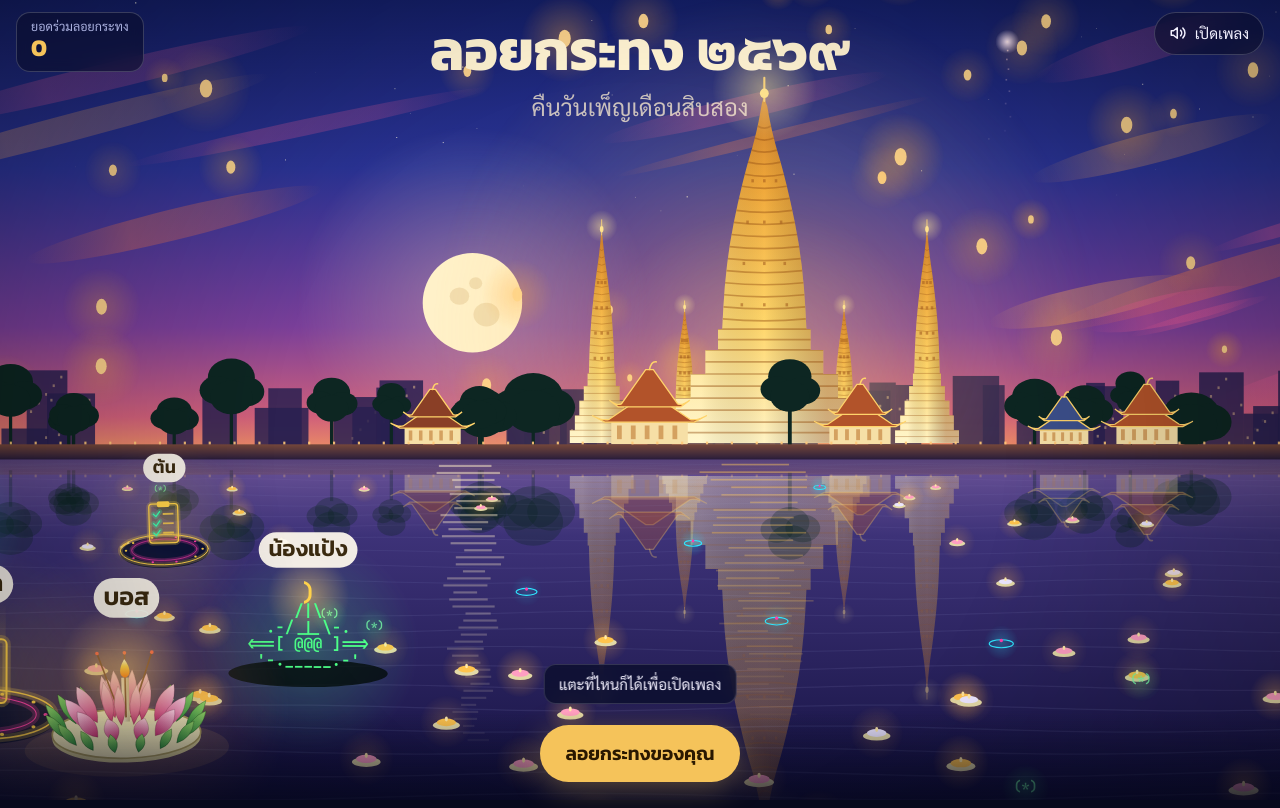
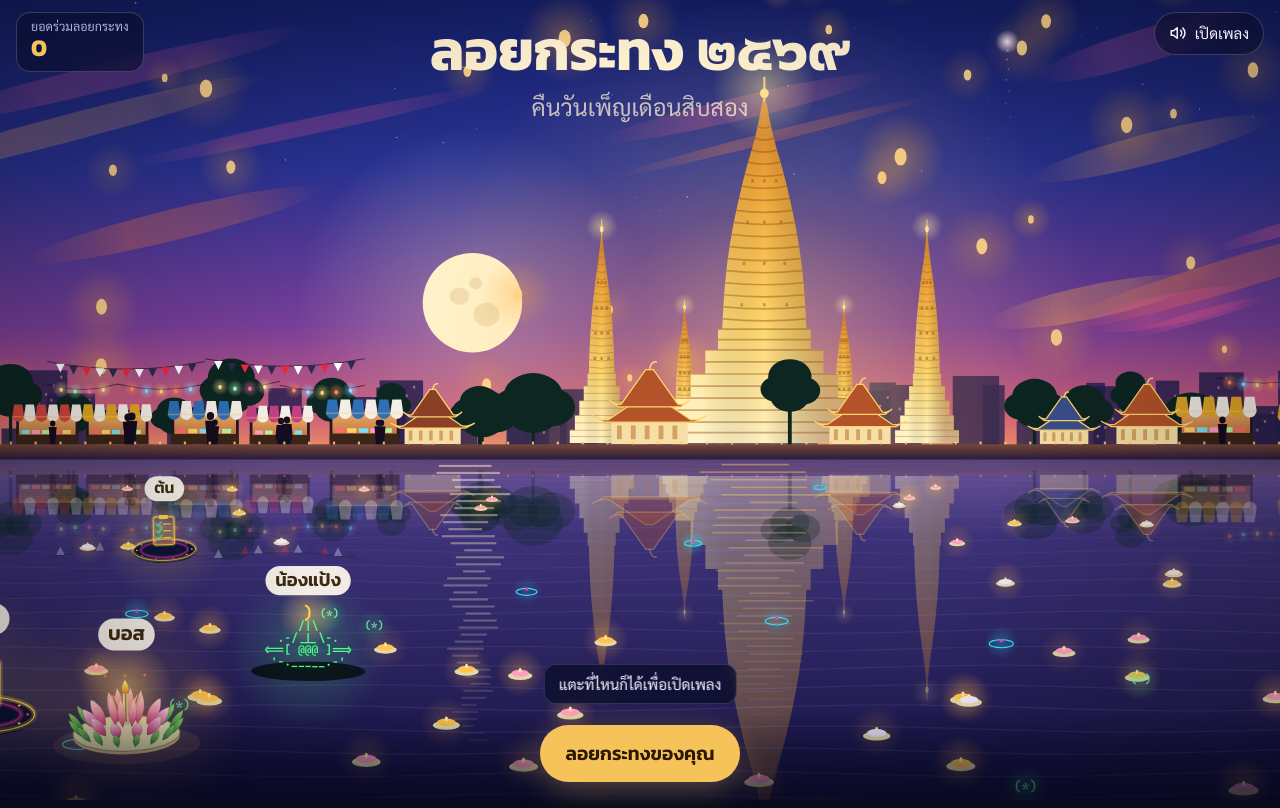
Before and after one commit to PhiraponT99/loyloykrathong, a plain HTML site: page index.html in a window 1280 px wide. Drawn offline with Linux system fonts and the light colour scheme; animation ran at ten frames a second.

Commit message:
Add a temple-fair riverbank and restore krathong size
Market stalls with striped awnings, festoon lights, Thai-flag bunting
and strolling people line the bank on both sides of Wat Arun, with a
turning Ferris wheel on wide screens. Krathongs go back to their
original size on wide screens.

Co-Authored-By: Claude Opus 5.5 <noreply@anthropic.com>
Claude-Session: https://claude.ai/code/session_016kjMKWToV3uVL8b7HAb3cg

```diff
--- a/index.html
+++ b/index.html
@@ -285,6 +285,59 @@ function city() {
     if (b.lit > .4) { ctx.fillStyle = 'rgba(255,214,150,.45)'; for (let yy = HY - 26 - b.h + 10; yy < HY - 40; yy += 16) for (let xx = x + 6; xx < x + b.w - 6; xx += 14) if (((xx * 7 + yy * 3) | 0) % 5 === 0) ctx.fillRect(xx, yy, 4, 5); }
   }
 }
+/* temple-fair riverbank: market stalls with striped awnings, festoon lights, Thai-flag bunting and strolling people */
+const AWN = ['#d1453b', '#2f6fb5', '#e0a526', '#2f9a6a', '#c2407f'];
+function stall(x, by, w, col, r) {
+  const h = w * .55, L = x - w / 2;
+  ctx.fillStyle = '#24162a'; ctx.fillRect(L, by - h, w, h);
+  const g = ctx.createLinearGradient(0, by - h, 0, by); g.addColorStop(0, 'rgba(255,200,120,.95)'); g.addColorStop(1, 'rgba(255,140,60,.65)');
+  ctx.fillStyle = g; ctx.fillRect(L + 5, by - h * .82, w - 10, h * .56);
+  for (let i = 0; i < 5; i++) { ctx.fillStyle = ['#ff6b6b', '#ffd166', '#7bdff2', '#ff9ec2', '#b8f2a0'][(i + Math.floor(r * 5)) % 5]; ctx.fillRect(L + 10 + i * (w - 20) / 5, by - h * .42, (w - 20) / 5 - 4, h * .12); }
+  ctx.fillStyle = '#3b2418'; ctx.fillRect(L, by - h * .28, w, h * .28);
+  const ah = h * .34, ay = by - h - ah * .15, n = 6, sw = (w + 14) / n;
+  for (let i = 0; i < n; i++) {
+    ctx.fillStyle = i % 2 ? '#f4efe6' : col; ctx.beginPath();
+    ctx.moveTo(L - 7 + i * sw + sw * .15, ay - ah * .35); ctx.lineTo(L - 7 + (i + 1) * sw - sw * .15, ay - ah * .35);
+    ctx.lineTo(L - 7 + (i + 1) * sw, ay + ah * .65); ctx.arc(L - 7 + i * sw + sw / 2, ay + ah * .65, sw / 2, 0, Math.PI); ctx.closePath(); ctx.fill();
+  }
+  ctx.fillStyle = 'rgba(255,200,120,.35)'; ctx.fillRect(L - 7, ay + ah * .65, w + 14, 3);
+}
+function festoon(x0, x1, y, sag, cols, bulb) {
+  ctx.strokeStyle = 'rgba(20,12,30,.8)'; ctx.lineWidth = 1.5; ctx.beginPath(); ctx.moveTo(x0, y); ctx.quadraticCurveTo((x0 + x1) / 2, y + sag * 2, x1, y); ctx.stroke();
+  const n = Math.max(2, Math.floor((x1 - x0) / 24));
+  for (let i = 1; i < n; i++) {
+    const k = i / n, bx = lerp(x0, x1, k), by = y + 4 * sag * k * (1 - k), c = cols[i % cols.length];
+    if (bulb) { glow(bx, by + 3, 16, c, .55); ctx.fillStyle = `rgb(${c})`; ell(bx, by + 4, 3.2, 4); ctx.fill(); }
+    else { ctx.fillStyle = `rgb(${c})`; ctx.beginPath(); ctx.moveTo(bx - 8, by); ctx.lineTo(bx + 8, by); ctx.lineTo(bx, by + 16); ctx.closePath(); ctx.fill(); }
+  }
+}
+function person(x, by, h, r) {
+  ctx.fillStyle = '#140c20';
+  ell(x, by - h * .88, h * .11, h * .12); ctx.fill();
+  ctx.beginPath(); ctx.moveTo(x - h * .16, by - h * .74); ctx.lineTo(x + h * .16, by - h * .74); ctx.lineTo(x + h * (r > .5 ? .2 : .12), by - h * .3); ctx.lineTo(x + h * .1, by); ctx.lineTo(x - h * .1, by); ctx.lineTo(x - h * (r > .5 ? .2 : .12), by - h * .3); ctx.closePath(); ctx.fill();
+}
+function fair(cx) {
+  const r = rng(555), by = HY - 28, skip = 650 * TZ, stalls = [];
+  for (let x = 30; x < LW + 60;) {
+    if (x > cx - skip && x < cx + skip) { x = cx + skip; continue; }
+    const w = 96 + r() * 44; stalls.push([x + w / 2, w, AWN[Math.floor(r() * AWN.length)], r()]); x += w + 14 + r() * 40;
+  }
+  for (let i = 0; i + 1 < stalls.length; i++) { const a = stalls[i], b = stalls[i + 1]; if (b[0] - a[0] < 260) festoon(a[0], b[0], by - a[1] * .55 - 48, 10, i % 2 ? ['255,214,120', '255,140,90', '140,220,255'] : ['255,120,170', '255,230,150', '170,255,190'], true); }
+  for (let i = 0; i + 2 < stalls.length; i += 2) { const a = stalls[i], b = stalls[i + 2]; if (b[0] - a[0] < 520) festoon(a[0], b[0], by - a[1] * .55 - 90, 14, ['237,41,57', '255,255,255', '45,42,74'], false); }
+  for (const [x, w, c, rr] of stalls) stall(x, by, w, c, rr);
+  for (const [x, w, , rr] of stalls) for (let j = 0; j < 2; j++) if (r() < .7) person(x - w * .3 + r() * w * .6, by + 2, 46 + r() * 16, rr);
+}
+/* ferris wheel at the fair, wide screens only */
+function wheel(t) {
+  if (!WIDE) return;
+  const wx = CX - LW * .4, wy = HY - 230, R = 170, a0 = t * .12;
+  ctx.strokeStyle = 'rgba(40,24,60,.95)'; ctx.lineWidth = 7; ctx.beginPath(); ctx.moveTo(wx - 90, HY - 28); ctx.lineTo(wx, wy); ctx.lineTo(wx + 90, HY - 28); ctx.stroke();
+  ctx.lineWidth = 3; ctx.strokeStyle = 'rgba(255,200,140,.55)'; ell(wx, wy, R, R); ctx.stroke();
+  ctx.lineWidth = 1.5; for (let i = 0; i < 16; i++) { const a = a0 + i / 16 * TAU; ctx.beginPath(); ctx.moveTo(wx, wy); ctx.lineTo(wx + Math.cos(a) * R, wy + Math.sin(a) * R); ctx.stroke(); }
+  for (let i = 0; i < 32; i++) { const a = a0 + i / 32 * TAU, on = (Math.floor(t * 3) + i) % 3 === 0; ctx.fillStyle = on ? '#fff1b0' : ['#ff7aa8', '#7fd3ff', '#ffd166'][i % 3]; ell(wx + Math.cos(a) * R, wy + Math.sin(a) * R, 3.5, 3.5); ctx.fill(); }
+  for (let i = 0; i < 8; i++) { const a = a0 + i / 8 * TAU, cx = wx + Math.cos(a) * R, cy = wy + Math.sin(a) * R; ctx.fillStyle = AWN[i % AWN.length]; rrect(cx - 13, cy + 4, 26, 20, 5); ctx.fill(); ctx.fillStyle = 'rgba(255,220,150,.8)'; ctx.fillRect(cx - 8, cy + 9, 16, 6); }
+  glow(wx, wy, 60, '255,220,150', .5);
+}
 const templeX = () => CX + 230 + (WIDE ? LW * .1 : 0);
 function temple(flip) {
   const cx = templeX(), by = HY - 26;
@@ -293,6 +346,7 @@ function temple(flip) {
   if (!flip) { glow(cx, by - 220, 620, '255,200,90', .3); glow(cx, by - 80, 360, '255,230,160', .25); }
   ctx.fillStyle = '#0d2622';
   for (const tr of TREES) { const x = tr.x * LW; if (Math.abs(x - cx) < 360 * TZ) continue; tree(x, HY - 20, tr.h, tr.r); }
+  fair(cx);
   ctx.save(); ctx.translate(cx, HY); ctx.scale(TZ, TZ); ctx.translate(-cx, -HY);
   for (const [x, w, h] of [[cx - 125, 70, 210], [cx + 125, 70, 210]]) prang(x, by, w, h, true);
   for (const [x, w, h] of [[cx - 255, 100, 330], [cx + 255, 100, 330]]) prang(x, by, w, h, true);
@@ -512,10 +566,10 @@ function render(c2d, view, t, o) {
   const prev = ctx; ctx = c2d; LW = view.lw; CX = LW / 2;
   TOPY = o.exp ? 0 : Math.max(0, Math.round((view.topSafe || 0) - 160));
   WIDE = !o.exp && LW >= 2400;
-  UIZ = o.exp ? 1 : clamp(LW / 1500, 1, 1.45); KZ = o.exp ? 1 : clamp(LW / 1700, 1, 1.4); TZ = o.exp ? 1 : clamp(LW / 1900, 1, 1.18);
+  UIZ = o.exp ? 1 : clamp(LW / 1500, 1, 1.45); KZ = 1; TZ = o.exp ? 1 : clamp(LW / 1900, 1, 1.18);
   const L = layers(c2d, view), vt = () => ctx.setTransform(view.k, 0, 0, view.k, 0, view.oy * view.k), px = () => ctx.setTransform(1, 0, 0, 1, 0, 0);
   px(); ctx.drawImage(L.back, 0, 0);
-  vt(); fireworks(t); lanterns(t);
+  vt(); fireworks(t); lanterns(t); wheel(t);
   px(); ctx.drawImage(L.temple, 0, 0); ctx.drawImage(L.river, 0, 0);
   vt(); river(t); fwReflect(t); others(t);
   if (!o.exp) drawCommunity(t);
```
